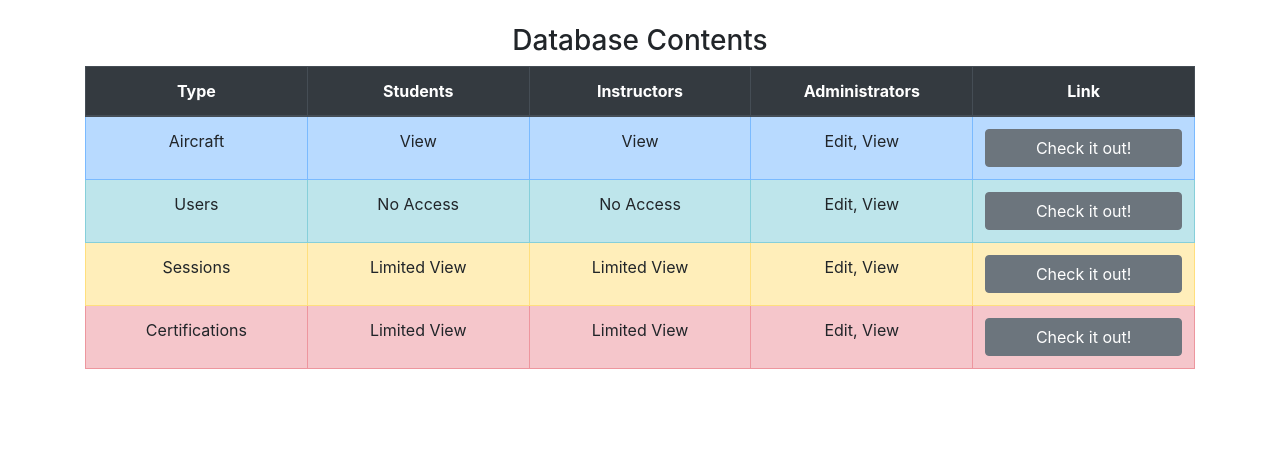
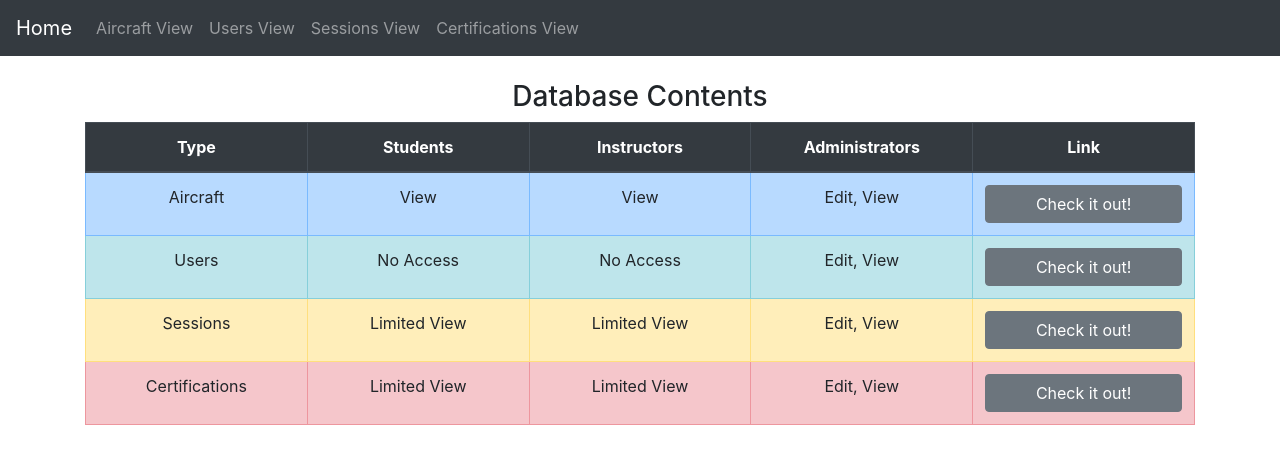
Before and after one commit to EmbodyTheLogos/wright_time, a React (Create React App) app in the folder frontend/: page / in a window 1280 px wide. Shown: the top 464 px of the page. Built offline with nearby package versions, Linux system fonts and the light colour scheme.

Commit message:
added Navbar

```diff
--- a/frontend/package.json
+++ b/frontend/package.json
@@ -9,6 +9,7 @@
     "axios": "^0.20.0",
     "bootstrap": "^4.5.2",
     "react": "^16.13.1",
+    "react-bootstrap": "^1.4.0",
     "react-datepicker": "^3.3.0",
     "react-dom": "^16.13.1",
     "react-router-dom": "^5.2.0",
--- a/frontend/src/components/AddAircraftComponent.js
+++ b/frontend/src/components/AddAircraftComponent.js
@@ -1,5 +1,6 @@
 import React from 'react';
 import AircraftService from '../services/AircraftService';
+import {Nav, Navbar} from 'react-bootstrap'
 
 class AddAircraftComponent extends React.Component {
 
@@ -91,7 +92,15 @@ class AddAircraftComponent extends React.Component {
     render (){
         return (
             <div>
-
+                <Navbar bg="dark" variant="dark" expand="lg">
+                    <Navbar.Brand href="/">Home</Navbar.Brand>
+                    <Nav className="mr-auto">
+                        <Nav.Link href="/aircraft">Aircraft View</Nav.Link>
+                        <Nav.Link href="/users">Users View</Nav.Link>
+                        <Nav.Link href="/sessions">Sessions View</Nav.Link>
+                        <Nav.Link href="/certifications">Certifications View</Nav.Link>
+                    </Nav>
+                </Navbar>
                 <br/>
 
                 <form className={"form-horizontal"}>
--- a/frontend/src/components/AddCertificationComponent.js
+++ b/frontend/src/components/AddCertificationComponent.js
@@ -1,5 +1,6 @@
 import React from 'react';
 import CertificationService from '../services/CertificationService';
+import {Nav, Navbar} from 'react-bootstrap'
 
 import DatePicker from "react-datepicker";
 import "react-datepicker/dist/react-datepicker.css";
@@ -95,6 +96,15 @@ class AddCertificationComponent extends React.Component {
     render (){
         return (
             <div>
+                <Navbar bg="dark" variant="dark" expand="lg">
+                    <Navbar.Brand href="/">Home</Navbar.Brand>
+                    <Nav className="mr-auto">
+                        <Nav.Link href="/aircraft">Aircraft View</Nav.Link>
+                        <Nav.Link href="/users">Users View</Nav.Link>
+                        <Nav.Link href="/sessions">Sessions View</Nav.Link>
+                        <Nav.Link href="/certifications">Certifications View</Nav.Link>
+                    </Nav>
+                </Navbar>
                 <br/>
 
                 <form className={"form-horizontal"}>
--- a/frontend/src/components/AddSessionComponent.js
+++ b/frontend/src/components/AddSessionComponent.js
@@ -1,5 +1,6 @@
 import React from 'react';
 import SessionService from '../services/SessionService';
+import {Nav, Navbar} from 'react-bootstrap'
 
 import DatePicker from "react-datepicker";
 import "react-datepicker/dist/react-datepicker.css";
@@ -119,6 +120,15 @@ class AddSessionComponent extends React.Component {
     render (){
         return (
             <div>
+                <Navbar bg="dark" variant="dark" expand="lg">
+                    <Navbar.Brand href="/">Home</Navbar.Brand>
+                    <Nav className="mr-auto">
+                        <Nav.Link href="/aircraft">Aircraft View</Nav.Link>
+                        <Nav.Link href="/users">Users View</Nav.Link>
+                        <Nav.Link href="/sessions">Sessions View</Nav.Link>
+                        <Nav.Link href="/certifications">Certifications View</Nav.Link>
+                    </Nav>
+                </Navbar>
                 <br/>
 
                 <form className={"form-horizontal"}>
--- a/frontend/src/components/AddUserComponent.js
+++ b/frontend/src/components/AddUserComponent.js
@@ -1,5 +1,6 @@
 import React from 'react';
 import UserService from '../services/UserService';
+import {Nav, Navbar} from 'react-bootstrap'
 
 import DatePicker from "react-datepicker";
 import "react-datepicker/dist/react-datepicker.css";
@@ -107,6 +108,15 @@ class AddUserComponent extends React.Component {
     render (){
         return (
             <div>
+                <Navbar bg="dark" variant="dark" expand="lg">
+                    <Navbar.Brand href="/">Home</Navbar.Brand>
+                    <Nav className="mr-auto">
+                        <Nav.Link href="/aircraft">Aircraft View</Nav.Link>
+                        <Nav.Link href="/users">Users View</Nav.Link>
+                        <Nav.Link href="/sessions">Sessions View</Nav.Link>
+                        <Nav.Link href="/certifications">Certifications View</Nav.Link>
+                    </Nav>
+                </Navbar>
                 <br/>
 
                 <form className={"form-horizontal"}>
--- a/frontend/src/components/AircraftComponent.js
+++ b/frontend/src/components/AircraftComponent.js
@@ -1,6 +1,7 @@
 import React from 'react';
 import AircraftService from '../services/AircraftService';
 import {Link} from "react-router-dom";
+import {Nav, Navbar} from 'react-bootstrap'
 
 class AircraftComponent extends React.Component {
 
@@ -20,6 +21,16 @@ class AircraftComponent extends React.Component {
     render (){
         return (
             <div>
+                <Navbar bg="dark" variant="dark" expand="lg">
+                    <Navbar.Brand href="/">Home</Navbar.Brand>
+                    <Nav className="mr-auto">
+                        <Nav.Link href="/aircraft">Aircraft View</Nav.Link>
+                        <Nav.Link href="/users">Users View</Nav.Link>
+                        <Nav.Link href="/sessions">Sessions View</Nav.Link>
+                        <Nav.Link href="/certifications">Certifications View</Nav.Link>
+                    </Nav>
+                </Navbar>
+
                 <h1>Aircraft List</h1>
                 <div className="container mt-4">
                     <table className="table table-bordered table-hover">
--- a/frontend/src/components/CertificationComponent.js
+++ b/frontend/src/components/CertificationComponent.js
@@ -1,6 +1,7 @@
 import React from 'react';
 import CertificationService from '../services/CertificationService';
 import {Link} from "react-router-dom";
+import {Nav, Navbar} from 'react-bootstrap'
 
 class CertificationComponent extends React.Component {
 
@@ -20,6 +21,16 @@ class CertificationComponent extends React.Component {
     render (){
         return (
             <div>
+                <Navbar bg="dark" variant="dark" expand="lg">
+                    <Navbar.Brand href="/">Home</Navbar.Brand>
+                    <Nav className="mr-auto">
+                        <Nav.Link href="/aircraft">Aircraft View</Nav.Link>
+                        <Nav.Link href="/users">Users View</Nav.Link>
+                        <Nav.Link href="/sessions">Sessions View</Nav.Link>
+                        <Nav.Link href="/certifications">Certifications View</Nav.Link>
+                    </Nav>
+                </Navbar>
+
                 <h1>Certification List</h1>
                 <div className="container mt-4">
                     <table className="table table-bordered table-hover">
--- a/frontend/src/components/HomeComponent.js
+++ b/frontend/src/components/HomeComponent.js
@@ -1,5 +1,6 @@
 import React from 'react';
 import {Link} from "react-router-dom";
+import {Nav, Navbar} from 'react-bootstrap'
 
 class HomeComponent extends React.Component {
 
@@ -14,6 +15,15 @@ class HomeComponent extends React.Component {
     render() {
         return (
             <div>
+                <Navbar bg="dark" variant="dark" expand="lg">
+                    <Navbar.Brand href="/">Home</Navbar.Brand>
+                    <Nav className="mr-auto">
+                        <Nav.Link href="/aircraft">Aircraft View</Nav.Link>
+                        <Nav.Link href="/users">Users View</Nav.Link>
+                        <Nav.Link href="/sessions">Sessions View</Nav.Link>
+                        <Nav.Link href="/certifications">Certifications View</Nav.Link>
+                    </Nav>
+                </Navbar>
 
                 <div className="container mt-4">
                     <h3>Database Contents</h3>
@@ -33,7 +43,8 @@ class HomeComponent extends React.Component {
                             <td>View</td>
                             <td>View</td>
                             <td>Edit, View</td>
-                            <td><Link to={"/aircraft"} className={"btn btn-secondary btn-block"}>Check it out!</Link></td>
+                            <td><Link to={"/aircraft"} className={"btn btn-secondary btn-block"}>Check it out!</Link>
+                            </td>
                         </tr>
                         <tr className={"table-info"}>
                             <td>Users</td>
@@ -47,14 +58,16 @@ class HomeComponent extends React.Component {
                             <td>Limited View</td>
                             <td>Limited View</td>
                             <td>Edit, View</td>
-                            <td><Link to={"/sessions"} className={"btn btn-secondary btn-block"}>Check it out!</Link></td>
+                            <td><Link to={"/sessions"} className={"btn btn-secondary btn-block"}>Check it out!</Link>
+                            </td>
                         </tr>
                         <tr className={"table-danger"}>
                             <td>Certifications</td>
                             <td>Limited View</td>
                             <td>Limited View</td>
                             <td>Edit, View</td>
-                            <td><Link to={"/certifications"} className={"btn btn-secondary btn-block"}>Check it out!</Link></td>
+                            <td><Link to={"/certifications"} className={"btn btn-secondary btn-block"}>Check it
+                                out!</Link></td>
                         </tr>
                         </tbody>
                     </table>
--- a/frontend/src/components/SessionComponent.js
+++ b/frontend/src/components/SessionComponent.js
@@ -1,6 +1,7 @@
 import React from 'react';
 import SessionService from '../services/SessionService';
 import {Link} from "react-router-dom";
+import {Nav, Navbar} from 'react-bootstrap'
 
 class SessionComponent extends React.Component {
 
@@ -20,6 +21,16 @@ class SessionComponent extends React.Component {
     render (){
         return (
             <div>
+                <Navbar bg="dark" variant="dark" expand="lg">
+                    <Navbar.Brand href="/">Home</Navbar.Brand>
+                    <Nav className="mr-auto">
+                        <Nav.Link href="/aircraft">Aircraft View</Nav.Link>
+                        <Nav.Link href="/users">Users View</Nav.Link>
+                        <Nav.Link href="/sessions">Sessions View</Nav.Link>
+                        <Nav.Link href="/certifications">Certifications View</Nav.Link>
+                    </Nav>
+                </Navbar>
+
                 <h1>Session List</h1>
                 <div className="container mt-4">
                     <table className="table table-bordered table-hover">
--- a/frontend/src/components/UserComponent.js
+++ b/frontend/src/components/UserComponent.js
@@ -1,6 +1,7 @@
 import React from 'react';
 import UserService from '../services/UserService';
 import {Link} from "react-router-dom";
+import {Nav, Navbar} from 'react-bootstrap'
 
 
 class UserComponent extends React.Component {
@@ -21,6 +22,16 @@ class UserComponent extends React.Component {
     render (){
         return (
             <div>
+                <Navbar bg="dark" variant="dark" expand="lg">
+                    <Navbar.Brand href="/">Home</Navbar.Brand>
+                    <Nav className="mr-auto">
+                        <Nav.Link href="/aircraft">Aircraft View</Nav.Link>
+                        <Nav.Link href="/users">Users View</Nav.Link>
+                        <Nav.Link href="/sessions">Sessions View</Nav.Link>
+                        <Nav.Link href="/certifications">Certifications View</Nav.Link>
+                    </Nav>
+                </Navbar>
+
                 <h1>User List</h1>
                 <div className="container mt-4">
                     <table className="table table-bordered table-hover">
```
Also changed, not shown: 1 other file (tests, documents, lock files or other folders).
